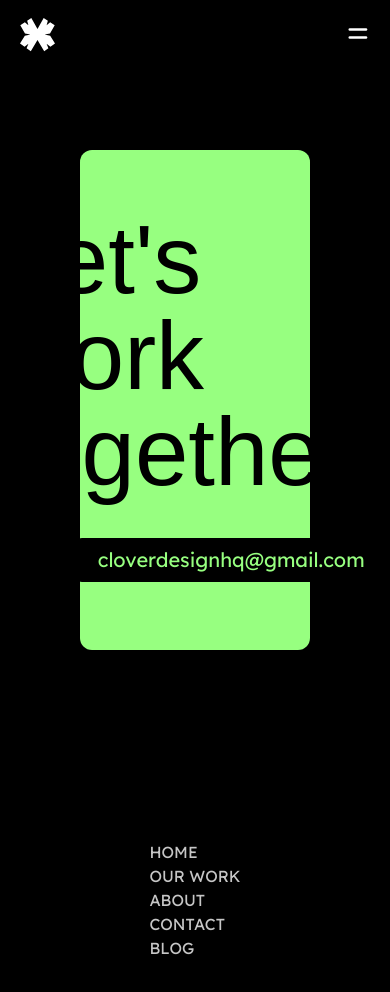
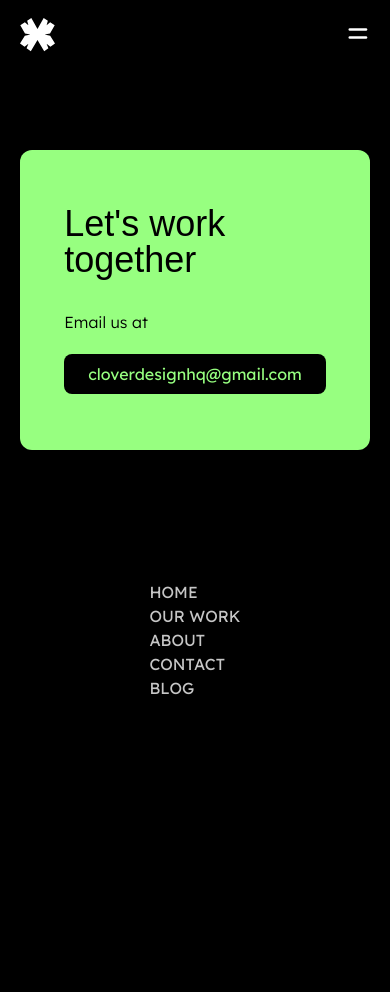
Before and after one commit to cloverdesign/clover, a React (Vite) app: page /contact in a window 390 px wide. After the commit the page ends 844 px from the top, so only its background shows below. Built offline with nearby package versions, Linux system fonts and the light colour scheme; some icons are missing; a web font is replaced by a local one.

Commit message:
fix: contact page responsiveness

```diff
--- a/src/routes/contact.jsx
+++ b/src/routes/contact.jsx
@@ -1,15 +1,15 @@
 export const Contact = () => {
   return (
-    <section className="p-10 m-20 mt-[150px] h-[500px] flex flex-col items-center justify-center bg-green-500 rounded-xl text-black">
+    <section className="p-10 m-5 lg:m-20 mt-[150px] h-[300px] lg:h-[500px] flex flex-col items-center justify-center bg-green-500 rounded-xl text-black">
       <div className="space-y-8">
-        <h1 className="leading-none text-8xl">
+        <h1 className="leading-none text-4xl md:text-6xl lg:text-8xl">
           Let's work <br /> together
         </h1>
-        <span className="flex items-center gap-5">
-          <p className="text-xl font-thin">Email us at</p>
+        <span className="flex flex-col md:flex-row md:items-center gap-5">
+          <p className="lg:text-xl font-thin">Email us at</p>
           <a
             href="mailto:cloverdesignhq@gmail.com"
-            className="bg-black text-green-500 py-2 px-6 rounded-lg text-xl lg:text-2xl"
+            className="bg-black text-green-500 py-2 px-6 rounded-lg text-base lg:text-2xl"
           >
             cloverdesignhq@gmail.com
           </a>
```
